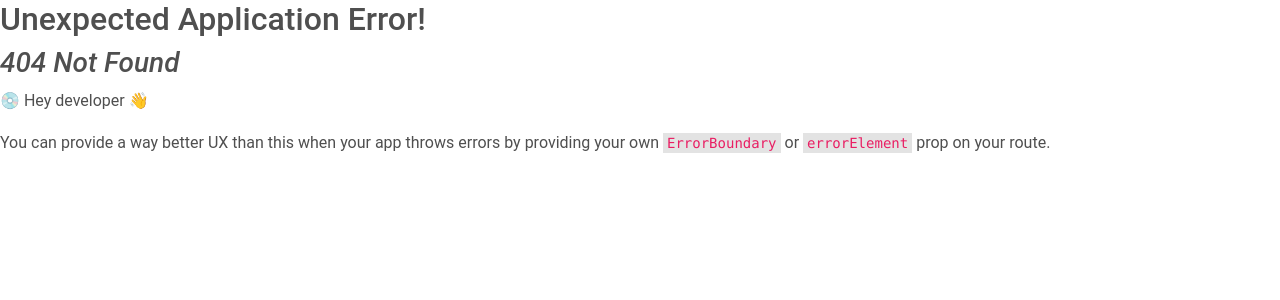
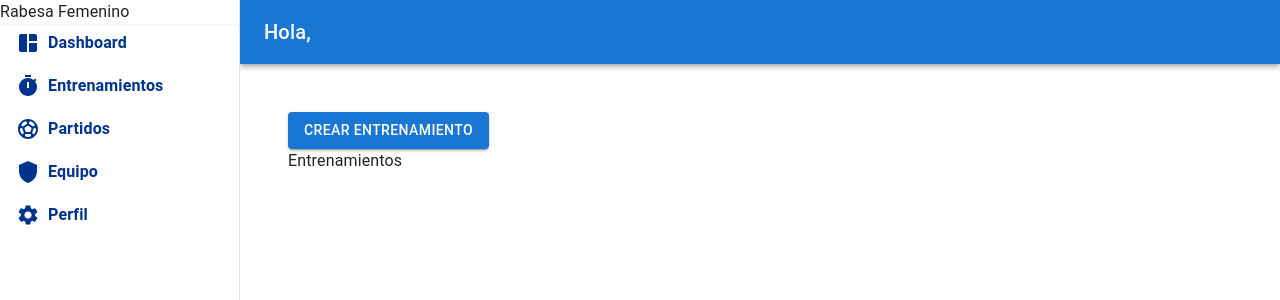
Before and after one commit to Virginiiamz/RabesaFemenino, a React (Vite) app in the folder frontend_rabesa/: page /home/training in a window 1280 px wide. Before the commit this address had no page. Shown: the top 300 px of the page. Built offline with nearby package versions, Linux system fonts and the light colour scheme.

Commit message:
Creado componente de Training.jsx y ruta para acceder

```diff
--- a/frontend_rabesa/src/components/Menu.jsx
+++ b/frontend_rabesa/src/components/Menu.jsx
@@ -55,7 +55,7 @@ function Menu(props) {
         </Link>
       </MenuItem>
       <MenuItem>
-        <Link to="/">
+        <Link to="training">
           <ListItemIcon>
             <TimerIcon sx={{ color: "#00338e" }}></TimerIcon>
             <Typography style={{ marginLeft: "0.5rem", color: "#00338e", fontWeight: "600" }}>
--- /dev/null
+++ b/frontend_rabesa/src/components/Training.jsx
@@ -0,0 +1,24 @@
+import { Box, Button, Toolbar, Typography } from "@mui/material";
+import { Link } from "react-router";
+
+function Training() {
+  return (
+    <>
+      <Box
+        component="main"
+        sx={{
+          flexGrow: 1,
+          p: 3,
+        }}
+      >
+        <Toolbar />
+        <Link to="/home/crear-entrenador">
+          <Button variant="contained">Crear entrenamiento</Button>
+        </Link>
+        <Typography sx={{ marginBottom: 2 }}>Entrenamientos</Typography>
+      </Box>
+    </>
+  );
+}
+
+export default Training;
```
Also changed, not shown: frontend_rabesa/src/main.jsx (+5 -4 lines).
